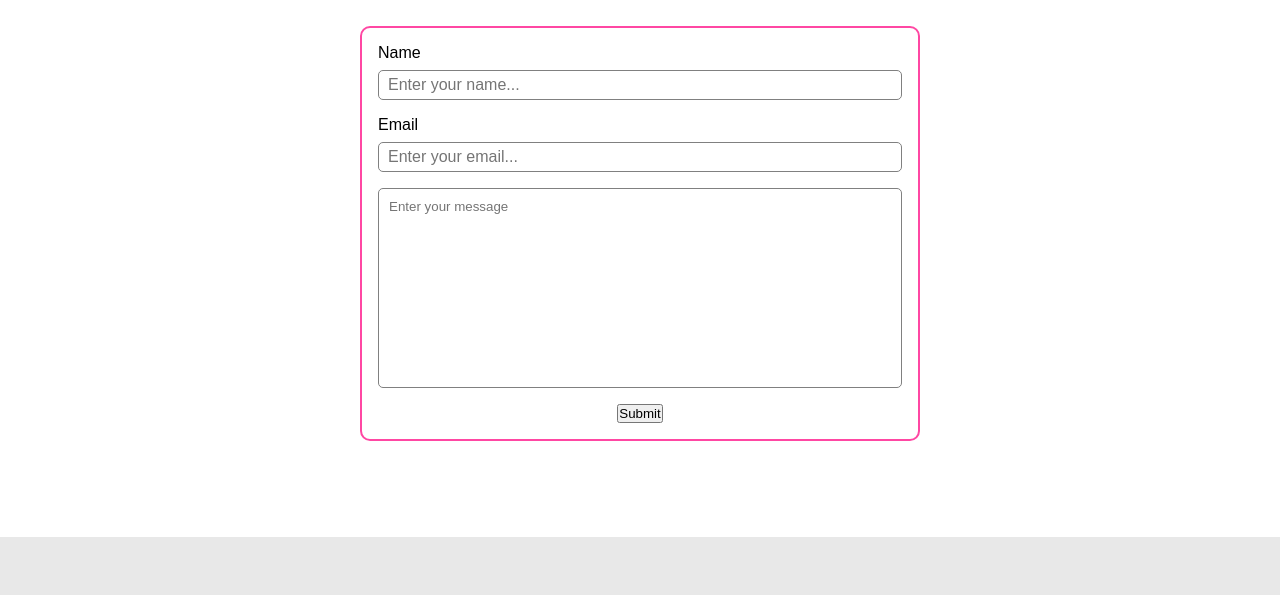
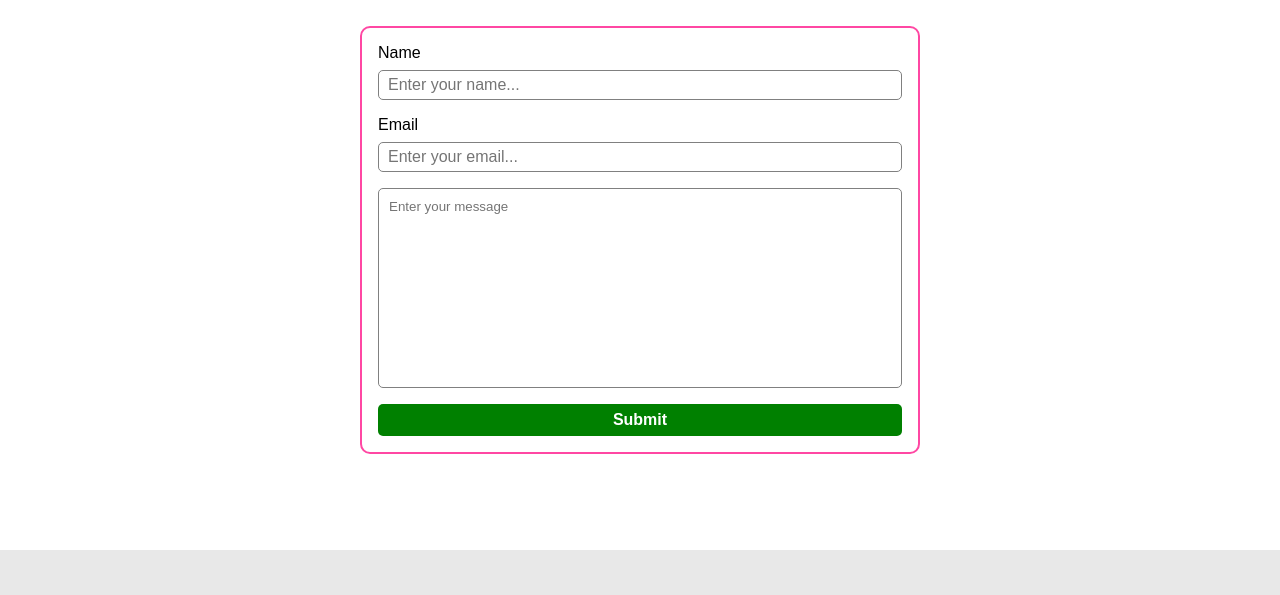
Before and after one commit to gopalmule69/ShoeX, a plain HTML site: page index.html in a window 1280 px wide. Shown: the part 2392-2987 px from the top of the page. Drawn offline with Linux system fonts and the light colour scheme; a script that the page names is missing.

Commit message:
Update style.css

```diff
--- a/style.css
+++ b/style.css
@@ -272,6 +272,34 @@ footer {
     cursor: pointer;
 }
 
+.submitBtnDiv {
+    width: 100%;
+    height: 2rem;
+    /* background-color: red; */
+    border-radius: 5px;
+    overflow: hidden;
+}
+
+.submitBtn {
+    width: 100%;
+    height: 100%;
+    font-size: 1rem;
+    font-weight: bold;
+    background-color: green;
+    color: white;
+    border: none;
+    cursor: pointer;
+    transition: all linear 0.2s;
+}
+
+.submitBtn:hover {
+    background-color: rgba(0, 128, 0, 0.73);
+}
+
+.submitBtn:active {
+    scale: 0.9;
+}
+
 
 @media (max-width: 730px) {
 
```
